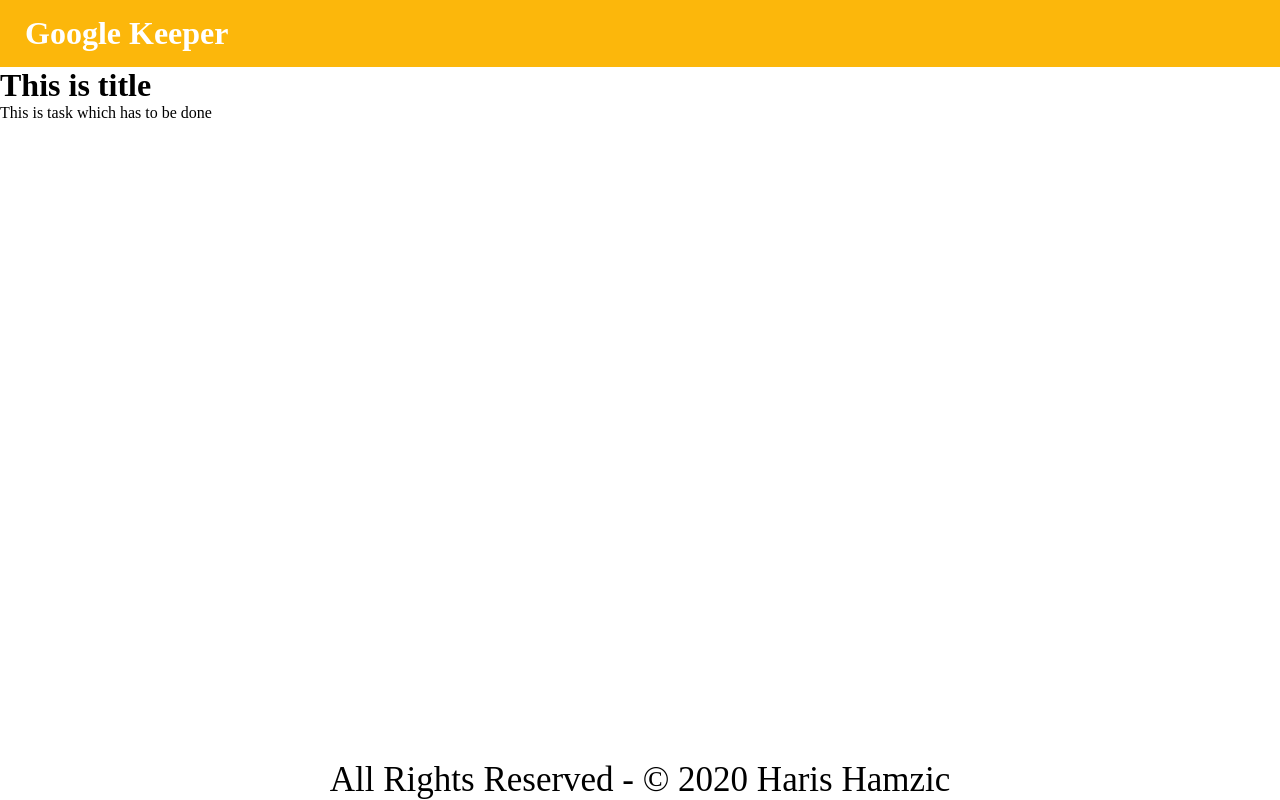
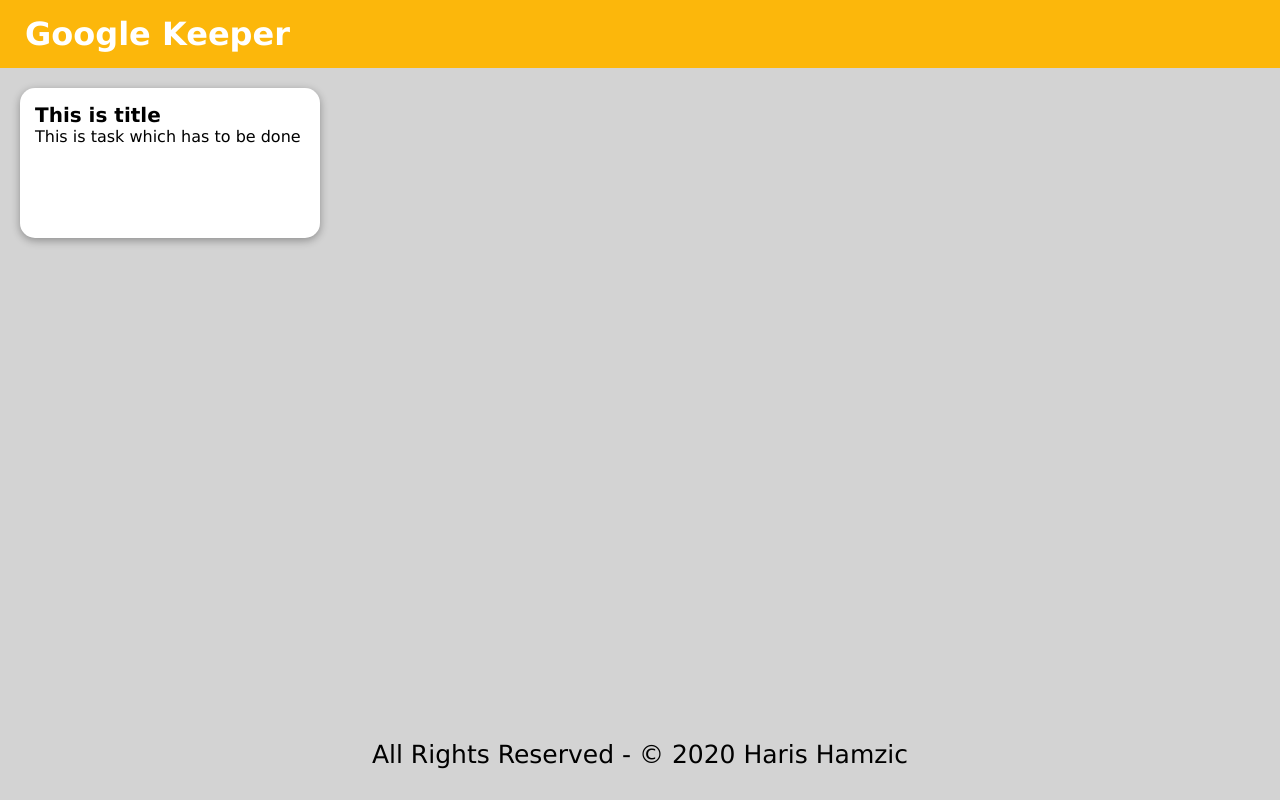
Before and after one commit to hamzic2019/GoogleTasksCloneWithReact, a React (Create React App) app: page / in a window 1280 px wide. Built offline with nearby package versions, Linux system fonts and the light colour scheme.

Commit message:
Styling for Task done and some other changes

```diff
--- a/public/index.html
+++ b/public/index.html
@@ -4,7 +4,7 @@
 <head>
 	<meta charset="utf-8">
 	<meta name="viewport" content="width=device-width, initial-scale=1, shrink-to-fit=no">
-  <link rel="stylesheet" href="styles.css" />
+  <!--<link rel="stylesheet" href="styles.css" /> -->
 
 	<title>Google Tasks clone with React</title>
 </head>
--- a/public/styles.css
+++ b/public/styles.css
@@ -2,6 +2,11 @@
   margin: 0;
   padding:0;
   box-sizing: border-box;
+
+}
+body {
+  background-color:lightgray;
+  font-family: Verdana, Geneva, Tahoma, sans-serif
 }
 
 header {
@@ -12,8 +17,25 @@
 
 .footer {
   text-align: center;
-  font-size:35px;
+  font-size:25px;
   position: absolute;
   bottom: 0px;
   width: 100%;
+  height: 60px;
 }
+
+.task {
+  background-color: white;
+  color:black;
+  width:300px;
+  height: 150px;
+  padding: 15px;
+  margin:20px;
+  border-radius:15px;
+  box-shadow: 0px 2.5px 2.5px black;
+  box-shadow: 0px 2.5px 8px rgba(0, 0, 0, 0.329);
+}
+
+.task h1 {
+  font-size:20px;
+}
--- a/src/components/app.jsx
+++ b/src/components/app.jsx
@@ -2,6 +2,7 @@
 import Header from './Header'
 import Footer from './Footer'
 import Note from './Note';
+import './../../public/styles.css'
 
 export default function App() {
   return(
```
